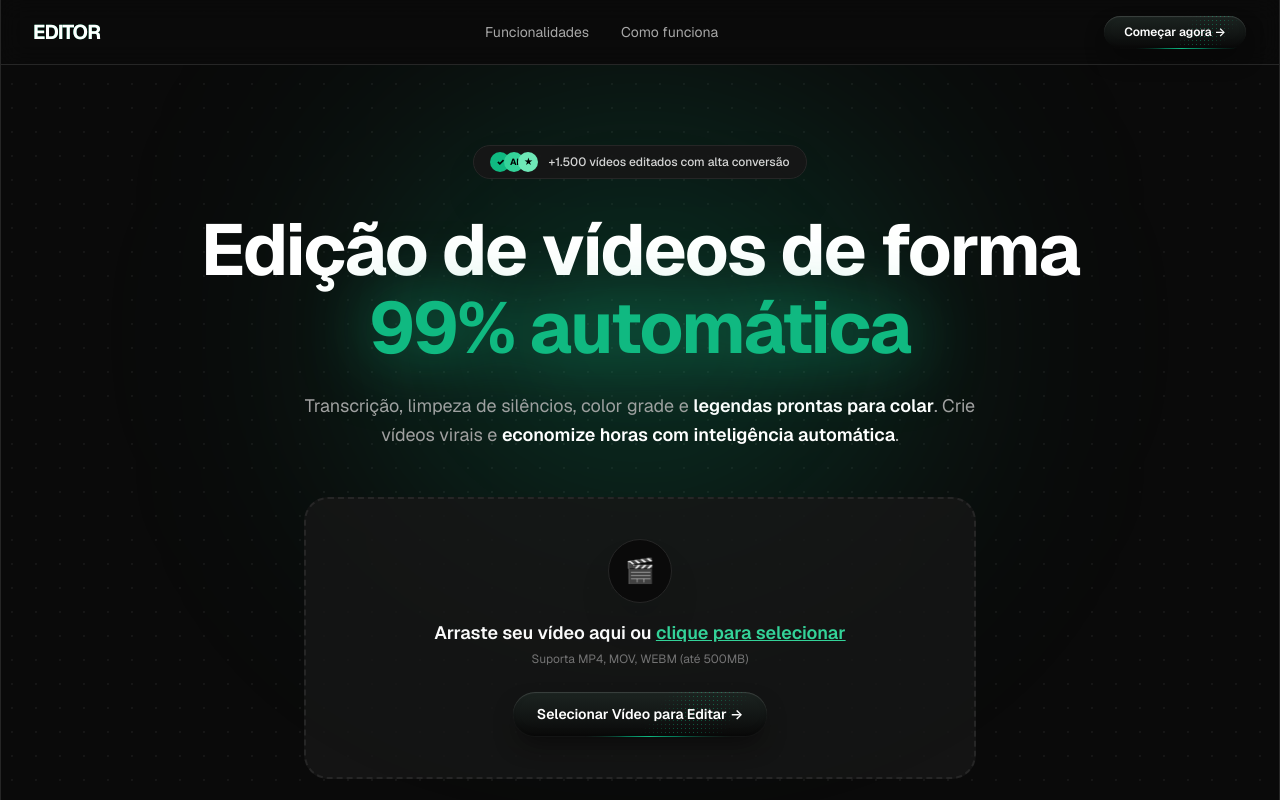
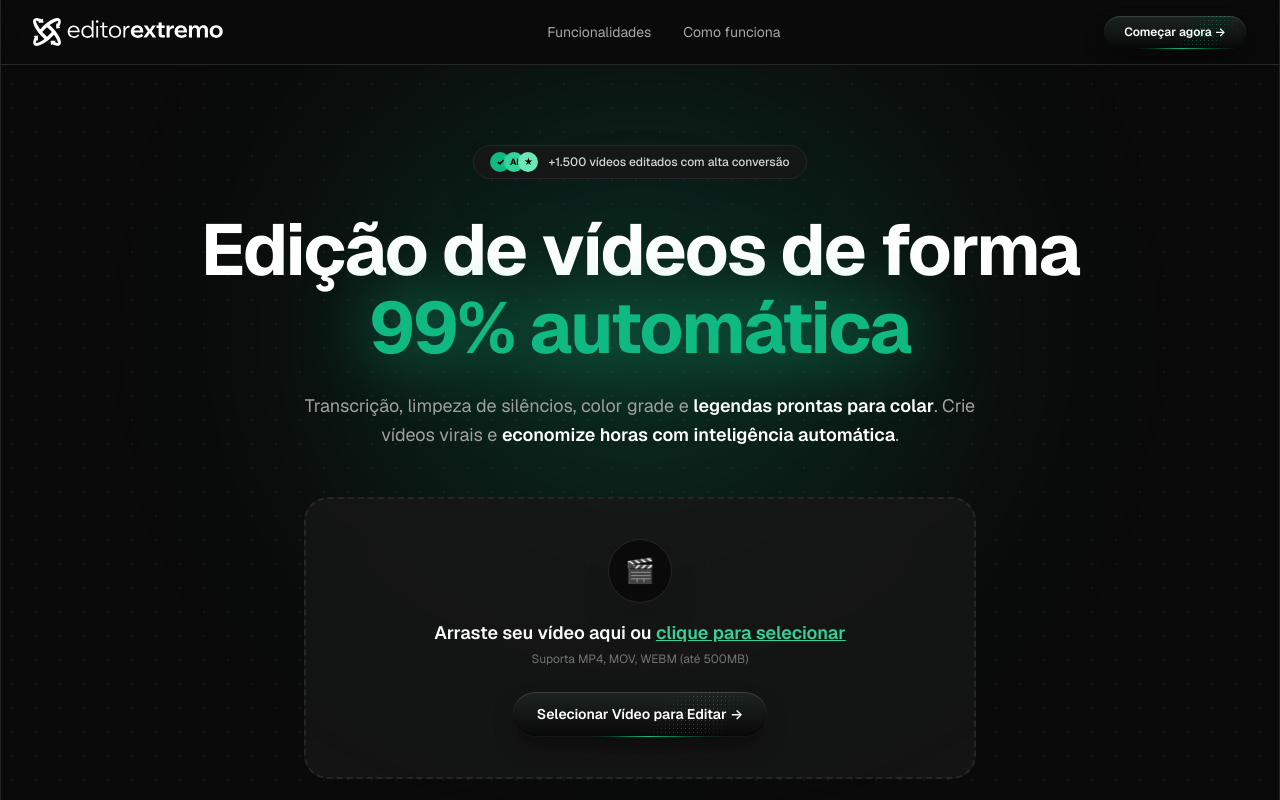
Before and after one commit to ruanhoracio-ue/editorextremo, a Next.js app in the folder frontend/: page / in a window 1280 px wide. Shown: the top 800 px of the page. Built offline with nearby package versions, Linux system fonts and the light colour scheme; no server answers.

Commit message:
fix: substituição do logo no cabeçalho pelo SVG oficial (Group 2354.svg) com altura reduzida (h-6 sm:h-7)

```diff
--- a/frontend/src/app/layout.tsx
+++ b/frontend/src/app/layout.tsx
@@ -44,9 +44,11 @@ export default function RootLayout({
             <header className="sticky top-0 z-50 border-b border-[#262626] bg-[#0a0a0a]/80 backdrop-blur-md">
               <nav className="mx-auto flex h-16 w-full max-w-[1360px] items-center justify-between px-5 sm:px-8">
                 <a href="/" className="group flex items-center gap-3 transition hover:opacity-90">
-                  <span className="text-xl font-extrabold tracking-tighter text-white hover-text-shine">
-                    EDITOR
-                  </span>
+                  <img
+                    src="/logo.svg"
+                    alt="Editor"
+                    className="h-6 sm:h-7 w-auto object-contain"
+                  />
                 </a>
 
                 <div className="hidden items-center gap-8 md:flex text-sm text-[#a8a8a8]">
```
Also changed, not shown: frontend/public/logo.svg.
